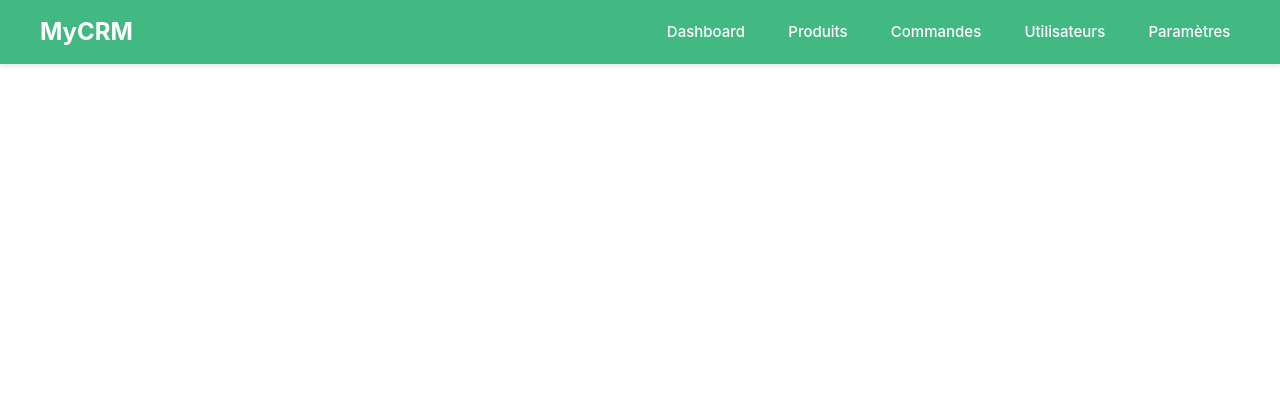
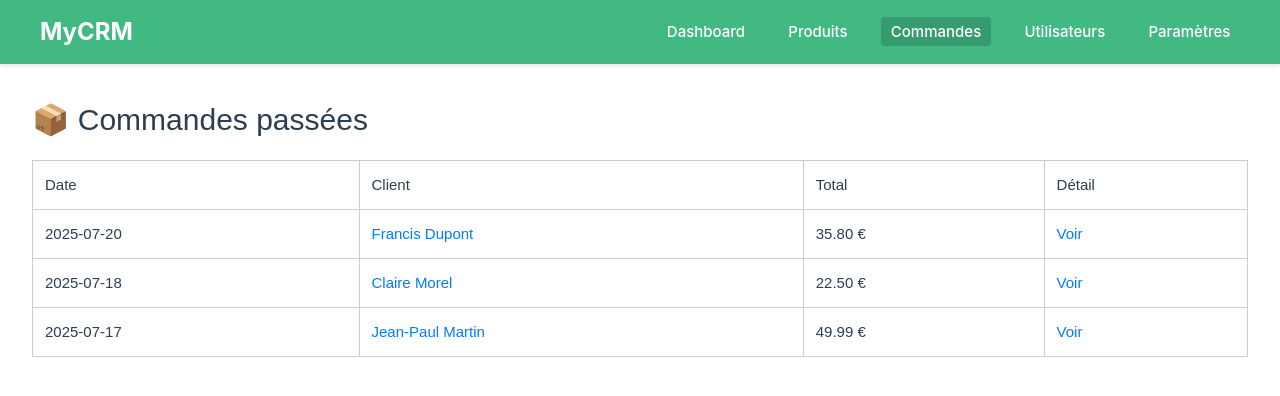
Before and after one commit to Sly695/vue-crm, a Vue app: page /orders in a window 1280 px wide. Shown: the top 396 px of the page. Built offline with nearby package versions, Linux system fonts and the light colour scheme; the HTML template or start-up script is replaced by a standard one.

Commit message:
add more stuff

```diff
--- a/src/router/index.ts
+++ b/src/router/index.ts
@@ -1,6 +1,10 @@
 import { createRouter, createWebHistory } from 'vue-router'
+import CommandesView from '@/views/CommandesView.vue'
+import CommandeDetailView from '@/views/CommandeDetailView.vue'
+import ClientView from '@/views/ClientView.vue'
 import LoginPage from '@/components/LoginPage.vue'
 import Products from '@/components/Products.vue'
+import Clients from '@/views/UtilisateursView.vue'
 
 const router = createRouter({
   history: createWebHistory(import.meta.env.BASE_URL),
@@ -18,6 +22,26 @@ const router = createRouter({
       // which is lazy-loaded when the route is visited.
       component: Products,
     },
+    {
+        path: '/orders',
+        name: 'orders',
+        component: CommandesView
+      },
+    {
+      path: '/commande/:id',
+      name: 'singleOrder',
+       component: CommandeDetailView
+      },
+    {
+      path: '/client/:name',
+      name: 'singleClient',
+      component: ClientView
+    },
+    {
+      path: '/users',
+      name: 'users',
+      component: Clients
+    },
   ],
 })
 
--- /dev/null
+++ b/src/views/ClientView.vue
@@ -0,0 +1,14 @@
+<template>
+  <div class="container">
+    <h1>Profil du client : {{ name }}</h1>
+    <p>Historique des achats, infos personnelles, etc. pourraient apparaître ici.</p>
+    <router-link to="/">← Retour aux commandes</router-link>
+  </div>
+</template>
+
+<script setup lang="ts">
+import { useRoute } from 'vue-router'
+
+const route = useRoute()
+const name = route.params.name
+</script>
--- /dev/null
+++ b/src/views/CommandeDetailView.vue
@@ -0,0 +1,14 @@
+<template>
+  <div class="container">
+    <h1>Détail commande #{{ id }}</h1>
+    <p>Ici tu pourrais afficher les articles, le total, etc.</p>
+    <router-link to="/">← Retour aux commandes</router-link>
+  </div>
+</template>
+
+<script setup lang="ts">
+import { useRoute } from 'vue-router'
+
+const route = useRoute()
+const id = route.params.id
+</script>
--- /dev/null
+++ b/src/views/CommandesView.vue
@@ -0,0 +1,68 @@
+<template>
+  <div class="container">
+    <h1>📦 Commandes passées</h1>
+    <table>
+      <thead>
+        <tr>
+          <th>Date</th>
+          <th>Client</th>
+          <th>Total</th>
+          <th>Détail</th>
+        </tr>
+      </thead>
+      <tbody>
+        <tr v-for="commande in commandes" :key="commande.id">
+          <td>{{ commande.date }}</td>
+          <td>
+            <router-link :to="'/client/' + commande.client">{{ commande.client }}</router-link>
+          </td>
+          <td>{{ commande.total.toFixed(2) }} €</td>
+          <td>
+            <router-link :to="'/commande/' + commande.id">Voir</router-link>
+          </td>
+        </tr>
+      </tbody>
+    </table>
+  </div>
+</template>
+
+<script setup lang="ts">
+import { ref } from 'vue'
+
+interface Commande {
+  id: number
+  date: string
+  client: string
+  total: number
+}
+
+const commandes = ref<Commande[]>([
+  { id: 1, date: '2025-07-20', client: 'Francis Dupont', total: 35.8 },
+  { id: 2, date: '2025-07-18', client: 'Claire Morel', total: 22.5 },
+  { id: 3, date: '2025-07-17', client: 'Jean-Paul Martin', total: 49.99 },
+])
+</script>
+
+<style scoped>
+.container {
+  padding: 2rem;
+  font-family: sans-serif;
+}
+
+table {
+  width: 100%;
+  border-collapse: collapse;
+  margin-top: 1rem;
+}
+
+th, td {
+  border: 1px solid #ccc;
+  padding: 0.75rem;
+  text-align: left;
+}
+
+a {
+  color: #007bff;
+  text-decoration: none;
+}
+</style>
--- /dev/null
+++ b/src/views/UtilisateursView.vue
@@ -0,0 +1,66 @@
+<template>
+  <div class="container">
+    <h1>👥 Liste des utilisateurs</h1>
+    <table>
+      <thead>
+        <tr>
+          <th>Nom</th>
+          <th>Email</th>
+          <th>Date d'inscription</th>
+        </tr>
+      </thead>
+      <tbody>
+        <tr v-for="user in utilisateurs" :key="user.id">
+          <td>
+            <router-link :to="'/client/' + user.nom">{{ user.nom }}</router-link>
+          </td>
+          <td>{{ user.email }}</td>
+          <td>{{ user.inscription }}</td>
+        </tr>
+      </tbody>
+    </table>
+  </div>
+</template>
+
+<script setup lang="ts">
+import { ref } from 'vue'
+
+interface Utilisateur {
+  id: number
+  nom: string
+  email: string
+  inscription: string
+}
+
+const utilisateurs = ref<Utilisateur[]>([
+  { id: 1, nom: 'Francis Dupont', email: 'francis@example.com', inscription: '2023-03-12' },
+  { id: 2, nom: 'Claire Morel', email: 'claire@example.com', inscription: '2023-04-28' },
+  { id: 3, nom: 'Jean-Paul Martin', email: 'jp.martin@example.com', inscription: '2023-05-10' },
+  { id: 4, nom: 'Élise Lambert', email: 'elise.l@example.com', inscription: '2023-06-01' },
+  { id: 5, nom: 'Sofiane Khelifi', email: 'sofiane.k@example.com', inscription: '2023-06-15' },
+])
+</script>
+
+<style scoped>
+.container {
+  padding: 2rem;
+  font-family: sans-serif;
+}
+
+table {
+  width: 100%;
+  border-collapse: collapse;
+  margin-top: 1rem;
+}
+
+th, td {
+  border: 1px solid #ccc;
+  padding: 0.75rem;
+  text-align: left;
+}
+
+a {
+  color: #007bff;
+  text-decoration: none;
+}
+</style>
```
